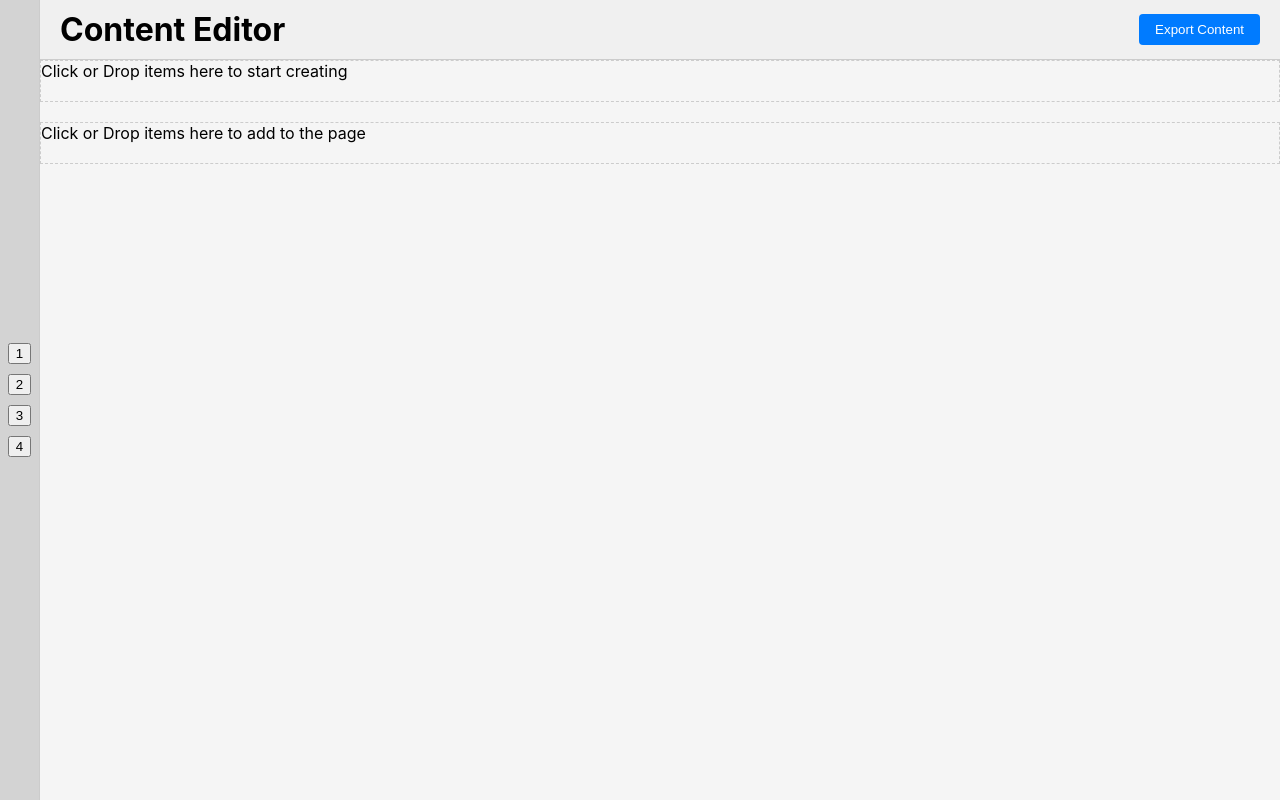
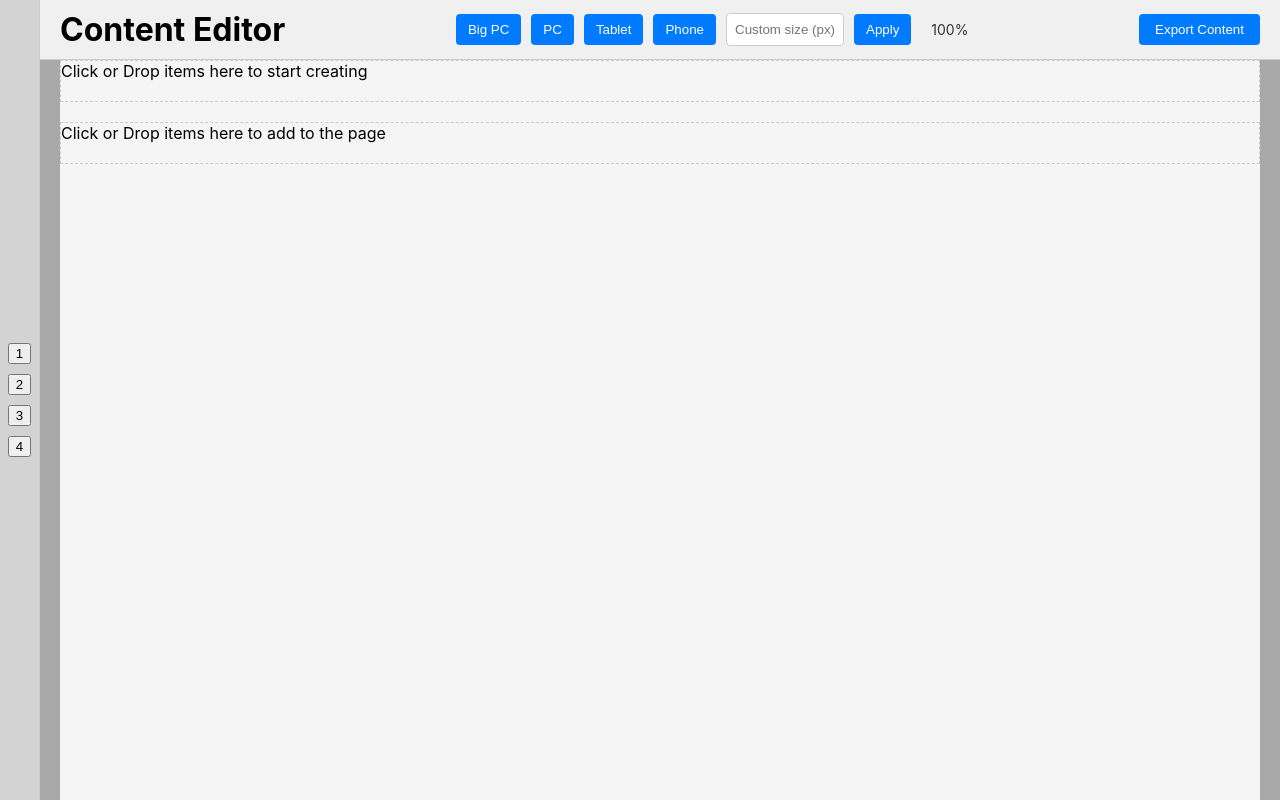
Before and after one commit to Haxxxxxx/dAppzy-Builder, a React (Create React App) app: page / in a window 1280 px wide. Built offline with nearby package versions, Linux system fonts and the light colour scheme.

Commit message:
Resize On Do

```diff
--- a/src/App.css
+++ b/src/App.css
@@ -86,18 +86,25 @@ p {
   overflow-y: auto;
 }
 
-/* Main content area styling */
+/* Ensure content list scales responsively */
 .main-content {
   flex-grow: 1;
   box-sizing: border-box;
   overflow-y: auto;
+  overflow-x: hidden;
   background-color: darkgrey;
+  display: flex;
+  justify-content: center;
+  align-items: flex-start; /* Ensures alignment to the top */
 }
 
-.content-list{
+.content-list {
   background-color: #F5F5F5;
   min-height: 100vh;
+  height: auto;
+  max-width: 100%;
 }
+
 
 
 /* General container styling */
--- a/src/App.js
+++ b/src/App.js
@@ -11,10 +11,15 @@ import LeftBar from './components/LeftBar';
 
 function App() {
   const [isSideBarVisible, setIsSideBarVisible] = useState(false);
+  const [contentListWidth, setContentListWidth] = useState(1200); // Default width for PC
 
   const handleExport = (elements) => {
     console.log('Export function called with elements:', elements);
     exportFiles(elements);
+  };
+
+  const handleResize = (size) => {
+    setContentListWidth(size);
   };
 
   return (
@@ -23,15 +28,19 @@ function App() {
         <div className="layout">
           <LeftBar onShowSidebar={() => setIsSideBarVisible(!isSideBarVisible)} />
           <div className="app">
-            <Topbar onExport={handleExport} />
+            <Topbar onExport={handleExport} onResize={handleResize} />
             <div className="content-container">
               {isSideBarVisible && (
-                <div className="sidebar">
+                <div className="sidebar" id="sidebar">
                   <SideBar />
                 </div>
               )}
               <div className="main-content">
-                <ContentList />
+                <ContentList
+                  contentListWidth={contentListWidth}
+                  isSideBarVisible={isSideBarVisible}
+                  leftBarWidth={40} // Width of the left bar
+                />
               </div>
             </div>
           </div>
--- a/src/components/ContentList.js
+++ b/src/components/ContentList.js
@@ -1,19 +1,40 @@
-// src/components/ContentList.js
 import React, { useContext, useState, useEffect } from 'react';
 import { EditableContext } from '../context/EditableContext';
 import DropZone from '../utils/DropZone';
 import SectionStructureModal from '../utils/SectionStructureModal';
 import HeadingLevelSelector from '../utils/HeadingLevelSelector';
 import { renderElement } from '../utils/RenderUtils';
-import TableFormatModal from '../utils/TableFormatModal'; // Import the TableFormatModal
+import TableFormatModal from '../utils/TableFormatModal';
 
-const ContentList = () => {
-  const { elements, addNewElement, setSelectedElement, selectedElement, setElements } = useContext(EditableContext);
+const ContentList = ({ contentListWidth, isSideBarVisible, leftBarWidth = 40, sideBarWidth = 300 }) => {
+  const { elements, addNewElement, setSelectedElement, setElements } = useContext(EditableContext);
   const [showLevelSelector, setShowLevelSelector] = useState(false);
   const [showStructureModal, setShowStructureModal] = useState(false);
   const [dropZoneIndex, setDropZoneIndex] = useState(null);
-  const [showTableFormatModal, setShowTableFormatModal] = useState(false); // State for table modal
-  const [hoveredElementIndex, setHoveredElementIndex] = useState(null);
+  const [showTableFormatModal, setShowTableFormatModal] = useState(false);
+  const [scale, setScale] = useState(1);
+
+  const calculateScale = () => {
+    const viewportWidth = window.innerWidth;
+    const activeSidebarWidth = isSideBarVisible ? sideBarWidth : 0;
+    const availableWidth = viewportWidth - leftBarWidth - activeSidebarWidth;
+
+    // Calculate the scale ratio to fit the contentListWidth within availableWidth
+    const newScale = availableWidth / contentListWidth;
+
+    // Update the scale, but only scale down when needed
+    setScale(newScale < 1 ? newScale : 1);
+  };
+
+
+  useEffect(() => {
+    calculateScale();
+    window.addEventListener('resize', calculateScale);
+
+    return () => {
+      window.removeEventListener('resize', calculateScale);
+    };
+  }, [contentListWidth, isSideBarVisible, leftBarWidth, sideBarWidth]);
 
   const handleDrop = (item, index, parentId = null) => {
     if (item.type === 'heading') {
@@ -21,7 +42,7 @@ const ContentList = () => {
     } else if (item.type === 'section') {
       setShowStructureModal(true);
     } else if (item.type === 'table') {
-      setShowTableFormatModal(true); // Show the table format modal
+      setShowTableFormatModal(true);
       setDropZoneIndex(index);
     } else {
       const safeIndex = index !== null && index !== undefined ? index : 0;
@@ -57,6 +78,7 @@ const ContentList = () => {
 
     setSelectedElement({ id: newTableId, type: 'table' });
   };
+
   const handleLevelSelect = (level) => {
     const newId = addNewElement('heading', level);
     setSelectedElement({ id: newId, type: 'heading', level });
@@ -64,7 +86,6 @@ const ContentList = () => {
   };
 
   const handleStructureSelect = (structure) => {
-    console.log('Creating section with structure:', structure);
     const sectionId = addNewElement('section', 1, dropZoneIndex, null, structure);
     setSelectedElement({ id: sectionId, type: 'section', structure });
 
@@ -93,10 +114,18 @@ const ContentList = () => {
     setShowStructureModal(false);
   };
 
-
   return (
-    <div className="content-list">
-      {/* Display a DropZone initially if no elements are present */}
+    <div
+      className="content-list"
+      style={{
+        width: `${contentListWidth}px`,
+        // transform: `scale(${scale})`,
+        transformOrigin: 'top left',
+        transition: 'width 0.3s ease, transform 0.3s ease',
+        margin: scale < 1 ? '0 auto' : '0',
+        overflow: 'auto',
+      }}
+    >
       {elements.length === 0 && (
         <DropZone
           index={0}
@@ -114,9 +143,6 @@ const ContentList = () => {
           </React.Fragment>
         ))}
 
-
-
-      {/* Always render a DropZone at the end of the list */}
       <DropZone
         index={elements.length}
         onDrop={(item) => handleDrop(item, null)}
--- a/src/components/FooterPanel.js
+++ b/src/components/FooterPanel.js
@@ -8,8 +8,8 @@ const FooterPanel = () => {
       <h3>Create New Footer</h3>
       <div style={{ marginTop: '16px' }}>
         {/* Set 'showDescription' prop to true */}
-        <DraggableFooter configuration="twoColumn" isEditing={false} showDescription={true} />
-        <DraggableFooter configuration="threeColumn" isEditing={false} showDescription={true} />
+        <DraggableFooter configuration="simple" isEditing={false} showDescription={true} />
+        <DraggableFooter configuration="detailed" isEditing={false} showDescription={true} />
       </div>
     </div>
   );
--- a/src/components/NavbarPanel.js
+++ b/src/components/NavbarPanel.js
@@ -1,4 +1,3 @@
-// NavbarPanel.js
 import React from 'react';
 import DraggableNavbar from '../Elements/Structure/DraggableNavbar';
 
@@ -7,9 +6,10 @@ const NavbarPanel = () => {
     <div>
       <h3>Create New Navbar</h3>
       <div style={{ marginTop: '16px' }}>
-        {/* Set 'showDescription' prop to true */}
         <DraggableNavbar configuration="twoColumn" isEditing={false} showDescription={true} />
         <DraggableNavbar configuration="threeColumn" isEditing={false} showDescription={true} />
+        {/* New Custom Template Navbar */}
+        <DraggableNavbar configuration="customTemplate" isEditing={false} showDescription={true} />
       </div>
     </div>
   );
--- a/src/components/TopBar.js
+++ b/src/components/TopBar.js
@@ -1,21 +1,71 @@
-import React, { useContext } from 'react';
-import { EditableContext } from '../context/EditableContext'; // Correct path to the context
+import React, { useContext, useState } from 'react';
+import { EditableContext } from '../context/EditableContext';
 
-const Topbar = ({ onExport }) => {
-  const { elements } = useContext(EditableContext); // Access elements here
+const Topbar = ({ onExport, onResize }) => {
+  const { elements } = useContext(EditableContext);
+  const [customSize, setCustomSize] = useState('');
+  const [dezoomPercent, setDezoomPercent] = useState(100); // Default to 100% for no scaling
 
   const handleExportClick = () => {
     if (onExport) {
-      console.log('Exporting elements:', elements); // Check if elements have data
-      onExport(elements); // Pass elements to the export function
+      console.log('Exporting elements:', elements);
+      onExport(elements);
     } else {
       console.error('Export function is not defined');
+    }
+  };
+
+  const handleResize = (size) => {
+    if (onResize) {
+      onResize(size);
+
+      // Calculate dezoom percentage if the content width exceeds viewport width
+      const viewportWidth = window.innerWidth;
+      if (size > viewportWidth) {
+        const newScale = viewportWidth / size;
+        const percentage = Math.round(newScale * 100);
+        setDezoomPercent(percentage);
+      } else {
+        setDezoomPercent(100); // No scaling needed
+      }
+    }
+  };
+
+  const handleCustomResize = () => {
+    const parsedSize = parseInt(customSize, 10);
+    if (!isNaN(parsedSize)) {
+      handleResize(parsedSize);
     }
   };
 
   return (
     <div style={styles.topbar}>
       <h1 style={styles.title}>Content Editor</h1>
+      <div style={styles.resizeControls}>
+        <button style={styles.resizeButton} onClick={() => handleResize(1440)}>
+          Big PC
+        </button>
+        <button style={styles.resizeButton} onClick={() => handleResize(1200)}>
+          PC
+        </button>
+        <button style={styles.resizeButton} onClick={() => handleResize(768)}>
+          Tablet
+        </button>
+        <button style={styles.resizeButton} onClick={() => handleResize(375)}>
+          Phone
+        </button>
+        <input
+          type="text"
+          placeholder="Custom size (px)"
+          value={customSize}
+          onChange={(e) => setCustomSize(e.target.value)}
+          style={styles.input}
+        />
+        <button style={styles.resizeButton} onClick={handleCustomResize}>
+          Apply
+        </button>
+        <span style={styles.dezoomText}>{dezoomPercent}%</span>
+      </div>
       <button style={styles.button} onClick={handleExportClick}>
         Export Content
       </button>
@@ -35,6 +85,25 @@ const styles = {
   title: {
     margin: 0,
   },
+  resizeControls: {
+    display: 'flex',
+    alignItems: 'center',
+    gap: '10px',
+  },
+  resizeButton: {
+    padding: '8px 12px',
+    backgroundColor: '#007bff',
+    color: 'white',
+    border: 'none',
+    borderRadius: '4px',
+    cursor: 'pointer',
+  },
+  input: {
+    padding: '8px',
+    border: '1px solid #ccc',
+    borderRadius: '4px',
+    width: '100px',
+  },
   button: {
     padding: '8px 16px',
     backgroundColor: '#007bff',
@@ -43,6 +112,11 @@ const styles = {
     borderRadius: '4px',
     cursor: 'pointer',
   },
+  dezoomText: {
+    marginLeft: '10px',
+    fontSize: '14px',
+    color: '#333',
+  },
 };
 
 export default Topbar;
```
Also changed, not shown: src/Elements/Interact/Button.js (+4 -5 lines), src/Elements/Media/Image.js (+11 -4 lines), src/Elements/Structure/DraggableFooter.js (+63 -38 lines), src/Elements/Structure/DraggableNavbar.js (+61 -8 lines), src/Elements/Texts/Span.js (+3 -6 lines). Lines whose indentation alone changed are shown as unchanged.
